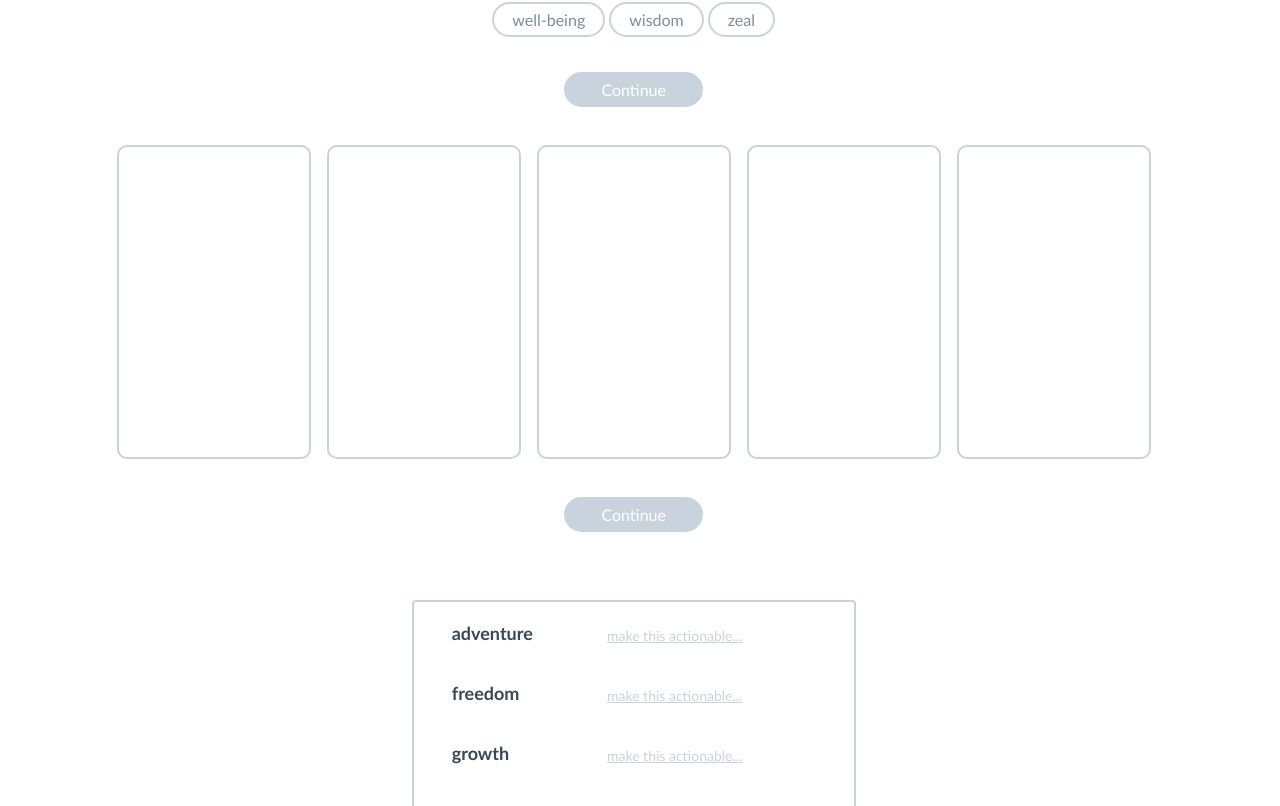
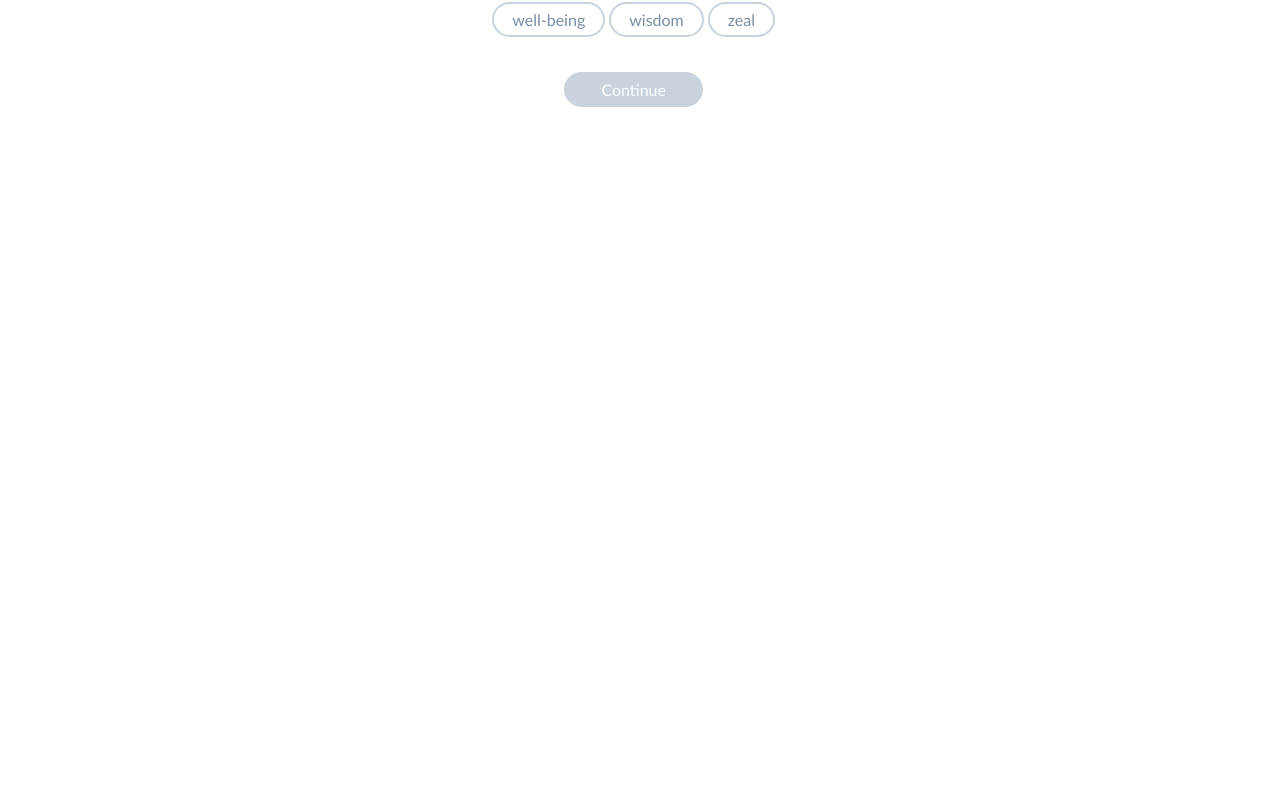
Before and after one commit to missfunmi/core-values-app, a React (Create React App) app: page / in a window 1280 px wide. Shown: the part 1005-1811 px from the top of the page. After the commit the page ends 1140 px from the top, so only its background shows below. Built offline with nearby package versions, Linux system fonts and the light colour scheme.

Commit message:
Toggle display of sections on clicking continue button

```diff
--- a/src/components/App.js
+++ b/src/components/App.js
@@ -23,8 +23,14 @@ const DEFAULT_NUMBER_COLUMNS = 5;
 class App extends React.Component {
   constructor(props) {
     super(props);
+
     this.updateSelections = this.updateSelections.bind(this);
+    this.displayMiddleSection = this.displayMiddleSection.bind(this);
+    this.displayBottomSection = this.displayBottomSection.bind(this);
+
     this.state = {
+      hasSelectedCoreValues: false,
+      hasGroupedCoreValues: false,
       selections: [],
       coreValues: this.initializeCoreValuesState(),
       groupingColumns: this.initializeGroupingColumnsState()
@@ -74,6 +80,26 @@ class App extends React.Component {
       selections: updatedSelections
     }
     this.setState(newState);
+  }
+
+  displayMiddleSection() {
+    if (this.state.hasSelectedCoreValues) {
+      return;
+    }
+    this.setState({
+      ...this.state,
+      hasSelectedCoreValues: true
+    });
+  }
+
+  displayBottomSection() {
+    if (this.state.hasGroupedCoreValues) {
+      return;
+    }
+    this.setState({
+      ...this.state,
+      hasGroupedCoreValues: true
+    });
   }
 
   updateCoreValue(coreValueId, hasStartedDrag, hasCompletedDrag, hasCanceledDrag) {
@@ -218,13 +244,18 @@ class App extends React.Component {
             coreValues={this.state.coreValues}
             selections={this.state.selections}
             updateSelections={this.updateSelections}
+            displayMiddleSection={this.displayMiddleSection}
           />
           <MiddleSection
+            hasSelectedCoreValues={this.state.hasSelectedCoreValues}
+            displayBottomSection={this.displayBottomSection}
             selections={this.state.selections}
             coreValues={this.state.coreValues}
             columns={this.state.groupingColumns}
           />
-          <BottomSection />
+          <BottomSection
+            hasGroupedCoreValues={this.state.hasGroupedCoreValues}
+          />
         </Container>
       </DragDropContext>
     );
--- a/src/components/sectionA/ContinueButton.js
+++ b/src/components/sectionA/ContinueButton.js
@@ -15,17 +15,16 @@ const Button = styled.div`
 
 class ContinueButton extends React.Component {
   handleClick() {
-    // TODO: Lock the selections?
-    // TODO: Load the middle panel
+    if (this.props.displayMiddleSection) {
+      this.props.displayMiddleSection();
+    }
   }
 
   render() {
-    const selections = this.props.selections;
-    const isEnabled = selections.length;
 
     return (
       <Button
-        enabled={isEnabled}
+        enabled={this.props.shouldActivate}
         onClick={() => this.handleClick()}
       >Continue</Button>
     );
--- a/src/components/sectionA/TopSection.js
+++ b/src/components/sectionA/TopSection.js
@@ -17,9 +17,7 @@ const Container = styled.div`
 class TopSection extends React.Component {
   render() {
     const selections = this.props.selections;
-    const isDoneSelecting = true; // TODO
-    // const update = this.props.updateSelections;
-    // console.log(`in TopSection,  updateSelections: ${update}`);
+    const isContinueButtonEnabled = selections.length;
     return (
       <Container>
         <Header/>
@@ -30,7 +28,9 @@ class TopSection extends React.Component {
         />
         <ContinueButton
           selections={selections}
-          shouldActivate={isDoneSelecting}/>
+          shouldActivate={isContinueButtonEnabled}
+          displayMiddleSection={this.props.displayMiddleSection}
+        />
       </Container>
     );
   }
--- a/src/components/sectionB/ContinueButton.js
+++ b/src/components/sectionB/ContinueButton.js
@@ -15,15 +15,15 @@ const Button = styled.div`
 
 class ContinueButton extends React.Component {
   handleClick() {
-    // TODO: Load the bottom panel
+    if (this.props.displayBottomSection) {
+      this.props.displayBottomSection();
+    }
   }
 
   render() {
-    const isEnabled = this.props.shouldActivate;
-
     return (
       <Button
-        enabled={isEnabled}
+        enabled={this.props.shouldActivate}
         onClick={() => this.handleClick()}
       >Continue</Button>
     );
--- a/src/components/sectionB/MiddleSection.js
+++ b/src/components/sectionB/MiddleSection.js
@@ -5,27 +5,35 @@ import ContinueButton from './ContinueButton';
 
 const Container = styled.div`
   text-align: center;
-  display: flex;
   flex-direction: column;
   justify-content: center;
   align-items: center;
   width: 95%;
   padding: 10px;
+  display: ${props => (props.hasSelectedCoreValues ? 'flex' : 'none')};
 `;
 
 class MiddleSection extends React.Component {
   render() {
+    const hasSelectedCoreValues = this.props.hasSelectedCoreValues;
     const selections = this.props.selections;
     const allColumnValues =
       Object.values(this.props.columns)
             .reduce((accumulator, column) => accumulator.concat(column.coreValues),[]);
-    const shouldActivate = selections.length > 0
-                          && selections.length === allColumnValues.length
-                          && selections.every(selection => allColumnValues.includes(selection));
+    const isContinueButtonEnabled = selections.length > 0
+                                    && selections.length === allColumnValues.length
+                                    && selections.every(selection => allColumnValues.includes(selection));
     return (
-      <Container>
-        <GroupingColumnPanel coreValues={this.props.coreValues} columns={this.props.columns}/>
-        <ContinueButton shouldActivate={shouldActivate}/>
+      <Container hasSelectedCoreValues={hasSelectedCoreValues}>
+        <GroupingColumnPanel
+          coreValues={this.props.coreValues}
+          columns={this.props.columns}
+        />
+        <ContinueButton
+          shouldActivate={isContinueButtonEnabled}
+          displayBottomSection={this.props.displayBottomSection}
+          hasSelectedCoreValues={hasSelectedCoreValues}
+        />
       </Container>
     );
   }
--- a/src/components/sectionC/BottomSection.js
+++ b/src/components/sectionC/BottomSection.js
@@ -4,18 +4,19 @@ import FinalCoreValuePanel from './FinalCoreValuePanel';
 
 const Container = styled.div`
   text-align: center;
-  display: flex;
   flex-direction: column;
   justify-content: center;
   align-items: center;
   width: 93%;
   padding: 50px;
+  display: ${props => (props.hasGroupedCoreValues ? 'flex' : 'none')};
 `;
 
 class BottomSection extends React.Component {
   render() {
+    const hasGroupedCoreValues = this.props.hasGroupedCoreValues;
     return (
-      <Container>
+      <Container hasGroupedCoreValues={hasGroupedCoreValues}>
         <FinalCoreValuePanel/>
       </Container>
     );
```
Also changed, not shown: 1 other file (tests, documents, lock files or other folders).
